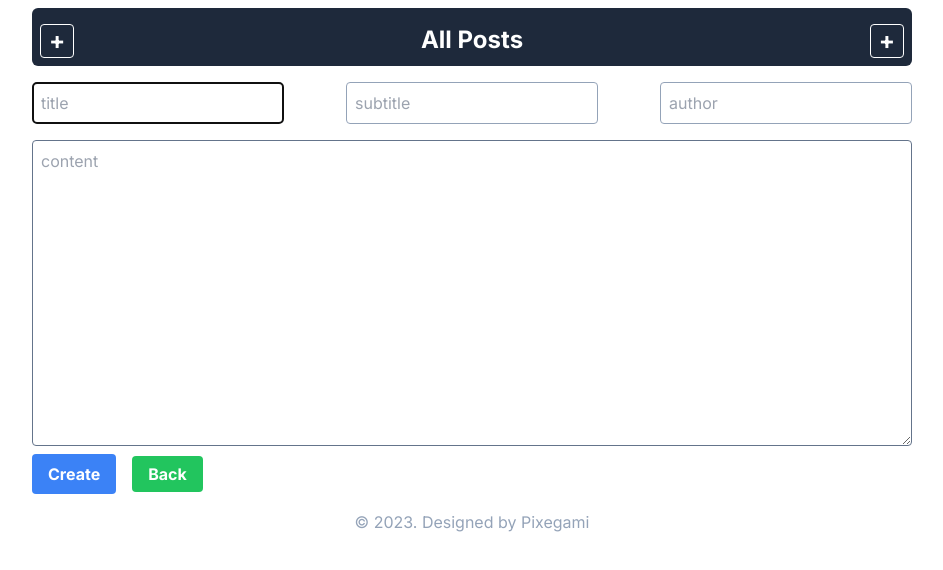
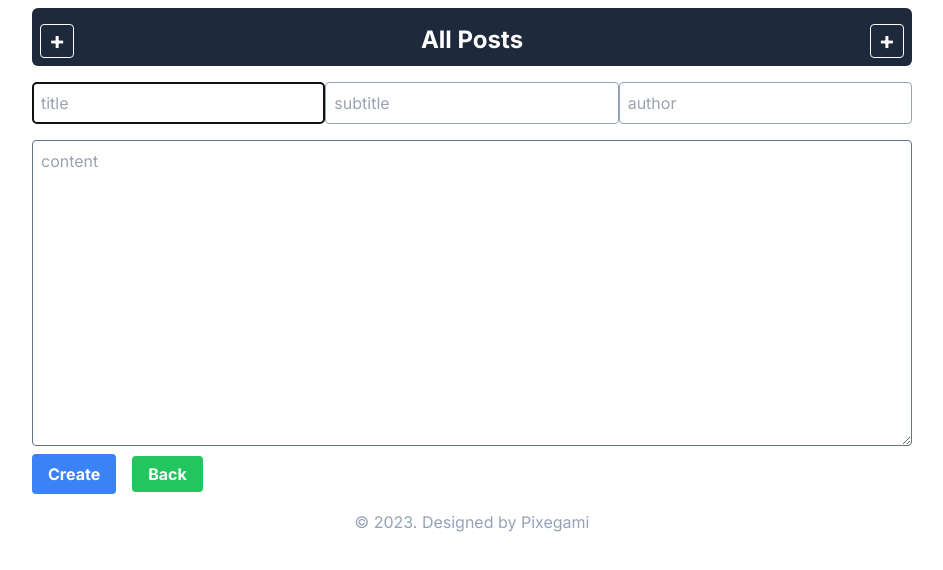
Before and after one commit to Albert0i/next-methinks, a Next.js app: page /posts/create in a window 1280 px wide. Shown: the top 570 px of the page, without its empty margins (168-1111 px from the left). Built offline with nearby package versions, Linux system fonts and the light colour scheme; no server answers.

Commit message:
more styling

```diff
--- a/src/components/AddPost.jsx
+++ b/src/components/AddPost.jsx
@@ -29,7 +29,7 @@ const AddPost = (props) => {
   }
   return (
     <form onSubmit={ handleSubmit }>
-      <div className='flex flex-row justify-between'>
+      <div className='grid grid-flow-col justify-stretch'>
         <div className='flex flex-col my-2'>
           <input className='p-2 border rounded border-slate-400' type='text' placeholder='title'
           value={post.title} onChange={e => setPost({...post, title: e.target.value}) } autoFocus />
@@ -46,7 +46,7 @@ const AddPost = (props) => {
         </div>
       </div>
 
-      <div className='flex flex-col my-2'>
+      <div className='flex flex-col my-2 mx-auto'>
         <textarea rows={12} cols={120} className='p-2 border rounded border-slate-500' placeholder='content'
         defaultValue={post.content} onChange={e => setPost({...post, content: e.target.value})} >
         </textarea>
--- a/src/components/EditPost.jsx
+++ b/src/components/EditPost.jsx
@@ -47,7 +47,7 @@ const EditPost = (props) => {
   }
   return (
     <form onSubmit={ handleSubmit }>
-      <div className='flex flex-row justify-between'>
+      <div className='grid grid-flow-col justify-stretch'>
         <div className='flex flex-col my-2'>
           <input className='p-2 border rounded border-slate-400' type='text' placeholder='title'
           value={post.title} onChange={e => setPost({...post, title: e.target.value}) } autoFocus />
@@ -64,7 +64,7 @@ const EditPost = (props) => {
         </div>
       </div>
 
-      <div className='flex flex-col my-2'>
+      <div className='flex flex-col my-2 mx-auto'>
         <textarea rows={12} cols={120} className='p-2 border rounded border-slate-500' placeholder='content'
         defaultValue={post.content} onChange={e => setPost({...post, content: e.target.value})} autoFocus >
         </textarea>
```
